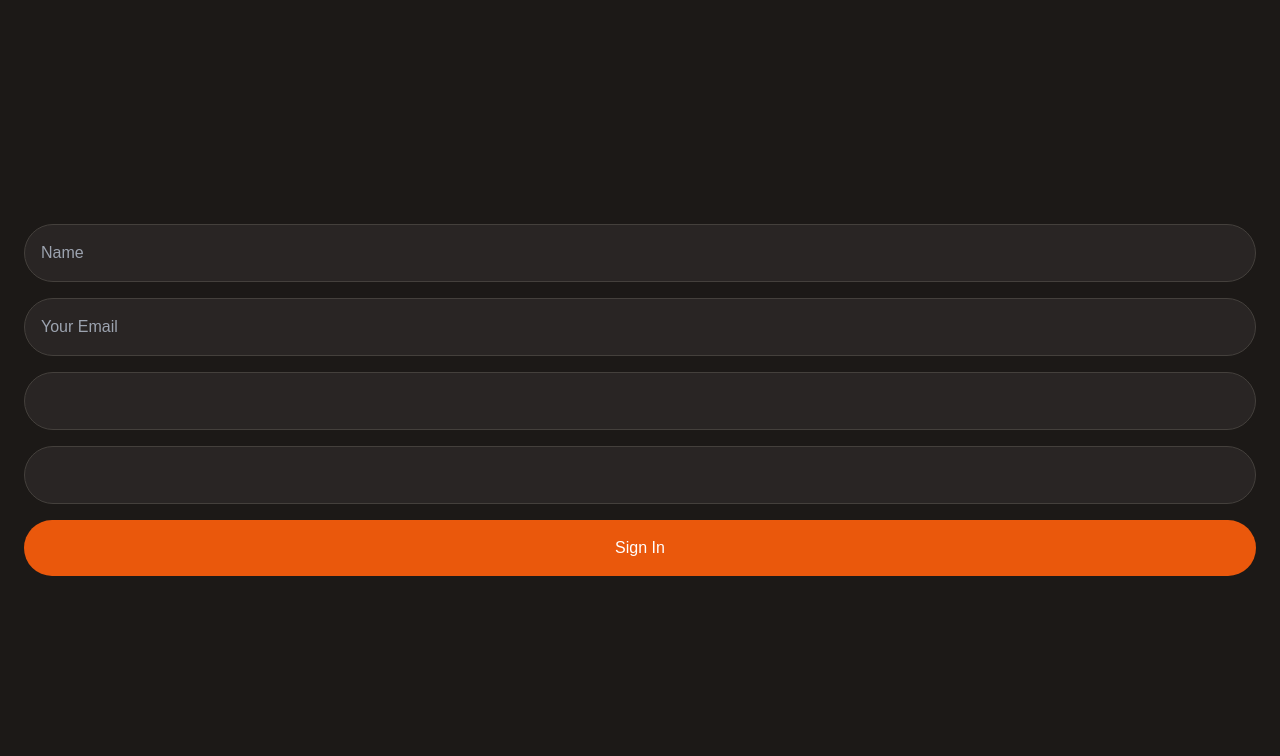
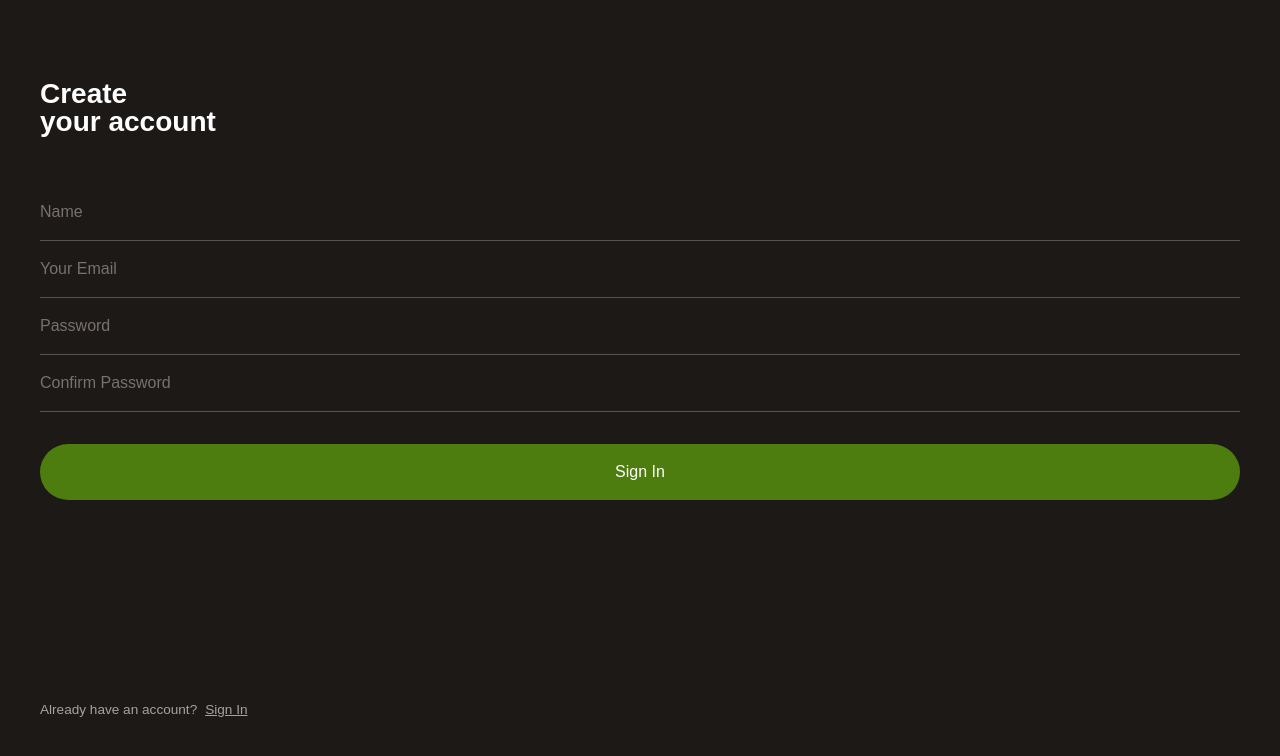
Before and after one commit to lillianlayne/spotify-clone, a React (Vite) app in the folder spotify-clone-client/: page /register in a window 1280 px wide. Shown: the top 756 px of the page. Built offline with nearby package versions, Linux system fonts and the light colour scheme; no server answers; sample sign-in values are in the browser's storage; a web font is replaced by a local one.

Commit message:
STYLE: signup and signin

```diff
--- a/spotify-clone-client/src/pages/LoginScreen.jsx
+++ b/spotify-clone-client/src/pages/LoginScreen.jsx
@@ -30,13 +30,14 @@ const LoginScreen = ({ setUser }) => {
   };
 
   return (
-    <div className="flex container h-screen items-start px-10 justify-center flex-col">
+    <div className="flex container h-screen items-start px-10 py-20 justify-center flex-col">
       <h1 className="text-3xl leading-none w-full font-bold">
         Log into <br /> your account
       </h1>
       <form onSubmit={login} className="w-full flex mt-12 flex-col gap-2">
-        <div className="border-b border-stone-500 py-4">
+        <div className="border-b border-stone-600 py-4">
           <input
+            className="placeholder:text-stone-500"
             onChange={handleChange}
             name="email"
             type="email"
@@ -45,8 +46,9 @@ const LoginScreen = ({ setUser }) => {
             required
           />
         </div>
-        <div className="border-b border-stone-500 py-4">
+        <div className="border-b border-stone-600 py-4">
           <input
+            className="placeholder:text-stone-500"
             onChange={handleChange}
             name="password"
             type="password"
@@ -63,15 +65,12 @@ const LoginScreen = ({ setUser }) => {
           Log In
         </button>
       </form>
-      <Link className="w-full" to="/register">
-        <button
-          className="btn-primary border w-full text-lime-700 border-lime-700 font-medium rounded-full mt-4"
-          type="submit"
-          onSubmit={login}
-        >
-          Sign Up
-        </button>
-      </Link>
+      <div className="text-sm text-stone-400 font-thin h-full flex gap-2 items-end ">
+        Don't have an account?
+        <Link to="/register">
+          <p className="underline">Sign Up</p>
+        </Link>
+      </div>
     </div>
   );
 };
--- a/spotify-clone-client/src/pages/Register.jsx
+++ b/spotify-clone-client/src/pages/Register.jsx
@@ -1,7 +1,7 @@
 import { useState } from "react";
 import { RegisterUser } from "../services/Auth";
 import { useNavigate } from "react-router-dom";
-
+import { Link } from "react-router-dom";
 
 const Register = () => {
   let navigate = useNavigate();
@@ -31,16 +31,19 @@ const Register = () => {
       confirmPassword: "",
     });
 
-    navigate('/signin')
+    navigate("/signin");
   };
 
   return (
-    <div className="container flex items-center justify-center h-screen">
-      <div className="flex flex-col w-full">
+    <div className="flex container py-20 h-screen items-start px-10 justify-center flex-col">
+      <h1 className="text-3xl leading-none w-full font-bold">
+        Create <br /> your account
+      </h1>
+      <div className="w-full flex mt-12 flex-col gap-2">
         <form className="col" onSubmit={handleSubmit}>
-          <div className="input-wrapper">
+          <div className="border-b border-stone-600 py-4">
             <input
-            className="w-full p-4 mb-4 text-stone-100 rounded-full border border-stone-700 bg-stone-800"
+              className="placeholder:text-stone-500"
               onChange={handleChange}
               name="name"
               type="text"
@@ -49,9 +52,9 @@ const Register = () => {
               required
             />
           </div>
-          <div className="input-wrapper">
+          <div className="border-b border-stone-600 py-4">
             <input
-            className="w-full p-4 mb-4 text-stone-100 rounded-full border border-stone-700 bg-stone-800"
+              className="placeholder:text-stone-500"
               onChange={handleChange}
               name="email"
               type="email"
@@ -61,27 +64,32 @@ const Register = () => {
             />
           </div>
 
-          <div className="input-wrapper">
+          <div className="border-b border-stone-600 py-4">
             <input
-            className="w-full p-4 mb-4 text-stone-100 rounded-full border border-stone-700 bg-stone-800"
+              className="placeholder:text-stone-500"
               onChange={handleChange}
               type="password"
               name="password"
+              placeholder="Password"
               value={formValues.password}
               required
             />
           </div>
-          <div className="input-wrapper">
+          <div className="border-b border-stone-600 py-4">
             <input
-            className="w-full p-4 mb-4 text-stone-100 rounded-full border border-stone-700 bg-stone-800"
+              className="placeholder:text-stone-500"
               onChange={handleChange}
               type="password"
               name="confirmPassword"
+              placeholder="Confirm Password"
               value={formValues.confirmPassword}
               required
             />
           </div>
-          <button className="btn-primary bg-orange-600 rounded-full" type="submit" onSubmit={handleSubmit}
+          <button
+            className="btn-primary bg-lime-700 font-medium rounded-full mt-8"
+            type="submit"
+            onSubmit={handleSubmit}
             disabled={
               !formValues.email ||
               (!formValues.password &&
@@ -92,6 +100,14 @@ const Register = () => {
           </button>
         </form>
       </div>
+        <div className="text-sm text-stone-400 font-thin h-full flex gap-2 items-end ">
+          Already have an account?
+          <Link to="/signin">
+         <p className="underline">
+          Sign In
+          </p>
+          </Link>
+        </div>
     </div>
   );
 };
```
